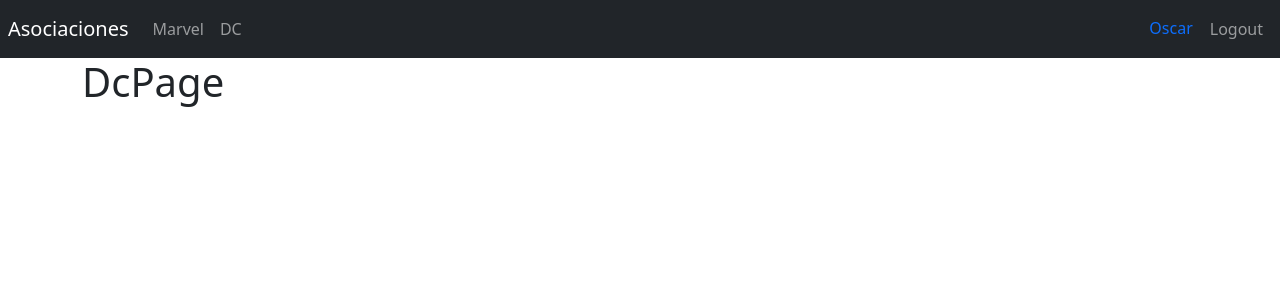
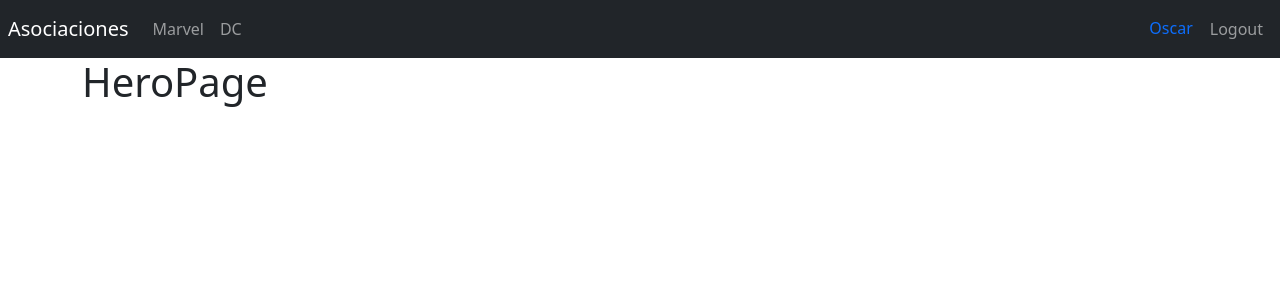
Before and after one commit to oscar-soto/Heroes-Spa-React, a React (Vite) app: page /hero in a window 1280 px wide. Shown: the top 300 px of the page. Built offline with nearby package versions, Linux system fonts and the light colour scheme.

Commit message:
Fix: created a second router

```diff
--- /dev/null
+++ b/src/heroes/pages/HeroPage.jsx
@@ -0,0 +1,5 @@
+export const HeroPage = () => {
+  return (
+    <h1>HeroPage</h1>
+  )
+}
--- /dev/null
+++ b/src/heroes/pages/SearchPage.jsx
@@ -0,0 +1,5 @@
+export const SearchPage = () => {
+  return (
+    <h1>SearchPage</h1>
+  )
+}
--- a/src/heroes/pages/index.js
+++ b/src/heroes/pages/index.js
@@ -1,2 +1,4 @@
 export * from './DcPage';
 export * from './MarvelPage';
+export * from './HeroPage';
+export * from './SearchPage';
--- a/src/heroes/routes/HeroesRoutes.jsx
+++ b/src/heroes/routes/HeroesRoutes.jsx
@@ -1,6 +1,6 @@
 import { Navigate, Route, Routes } from 'react-router-dom';
 import { Navbar } from '../../ui';
-import { DcPage, MarvelPage } from '../pages';
+import { DcPage, HeroPage, MarvelPage, SearchPage } from '../pages';
 
 export const HeoresRoutes = () => {
   return (
@@ -11,8 +11,8 @@
           <Route path="marvel" element={<MarvelPage />} />
           <Route path="dc" element={<DcPage />} />
 
-          <Route path="search" element={<DcPage />} />
-          <Route path="hero" element={<DcPage />} />
+          <Route path="search" element={<SearchPage />} />
+          <Route path="hero" element={<HeroPage />} />
 
           <Route path="/" element={<Navigate to="/marvel" />} end />
         </Routes>
```
